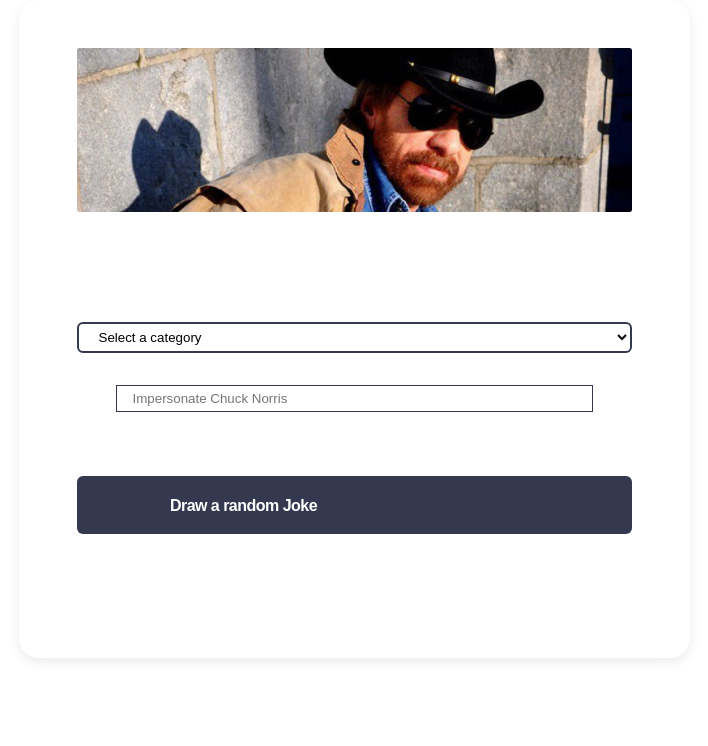
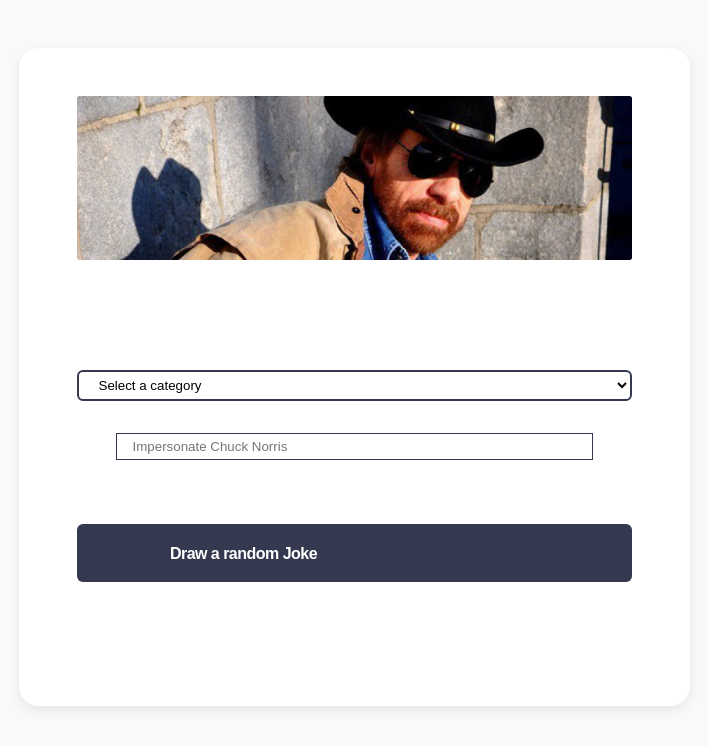
Before and after one commit to Tanosimboangy/Chuck_Norris_jokes_with_typescript, a React (Create React App) app: page / in a window 1280 px wide. Shown: the top 746 px of the page, without its empty margins (286-994 px from the left). Built offline with nearby package versions, Linux system fonts and the light colour scheme; no server answers.

Commit message:
styling the background

```diff
--- a/src/App.css
+++ b/src/App.css
@@ -1,5 +1,8 @@
 .App {
+  padding-top: 48px;
   text-align: center;
+  padding-bottom: 98px;
+  background-color: #f9f9f9;
 }
 
 .App-logo {
```
